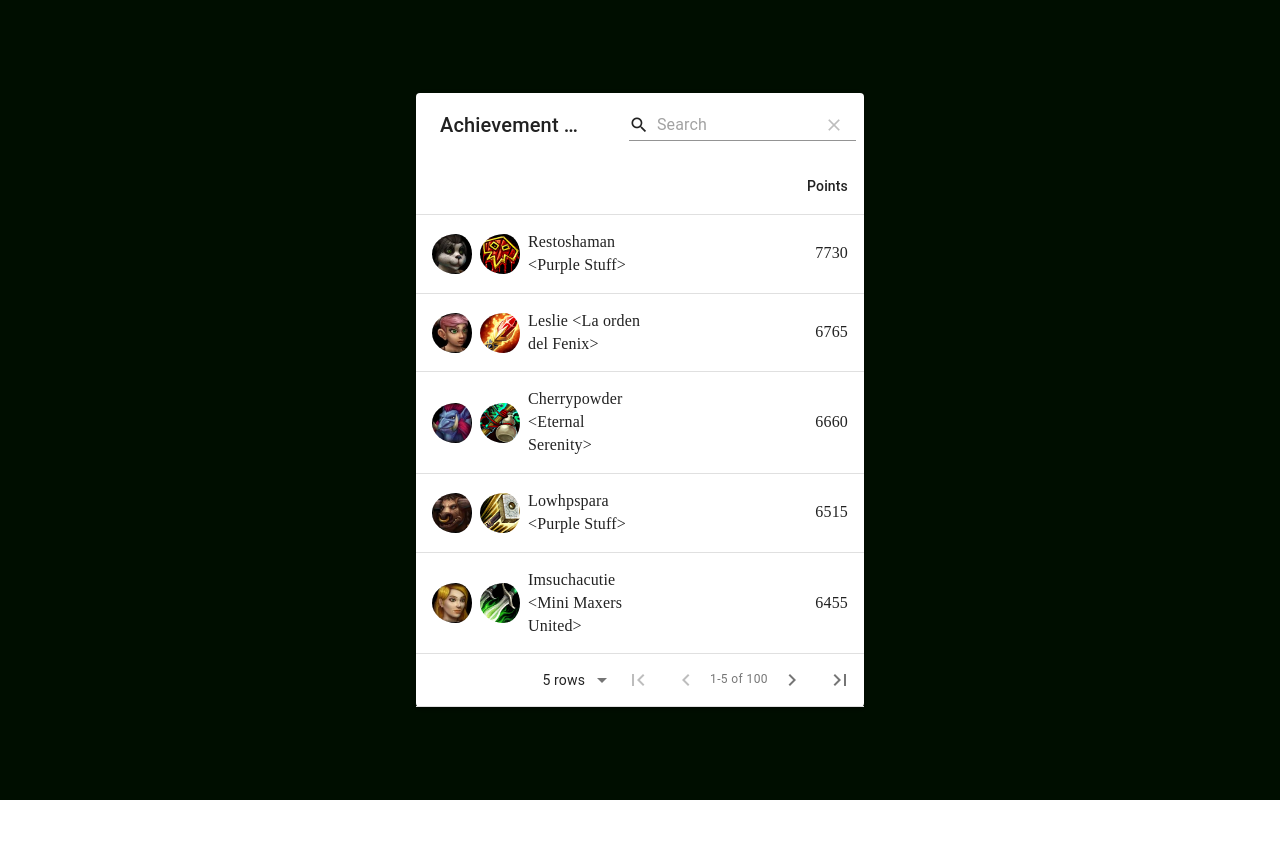
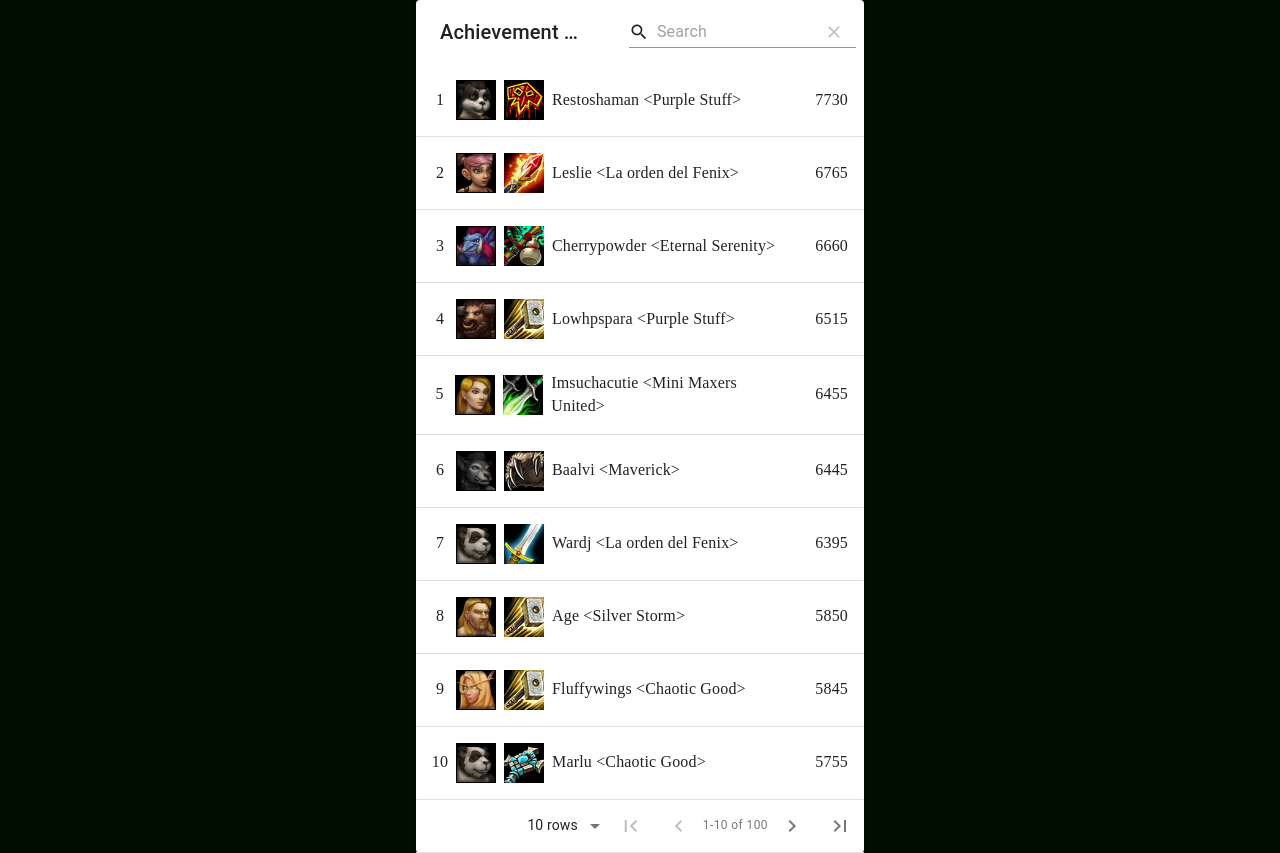
Before and after one commit to brues-code/Mistblade-Achievement-Ladder, a React (Create React App) app: page / in a window 1280 px wide. Before the commit the page ends 800 px from the top, so only its background shows below. Built offline with nearby package versions, Linux system fonts and the light colour scheme.

Commit message:
added ranking text

```diff
--- a/src/app/components/Ladder/Ladder.tsx
+++ b/src/app/components/Ladder/Ladder.tsx
@@ -5,7 +5,7 @@ import { Character } from "types/Character";
 
 import { useApp } from "app/context/AppContext";
 
-import { ImageContainer, NameWrapper, CharImage } from "./styles";
+import { ImageContainer, NameWrapper, CharImage, RankingText } from "./styles";
 
 const TableColumns: Array<Column<Character>> = [
   {
@@ -16,6 +16,7 @@ const TableColumns: Array<Column<Character>> = [
       const classUrl = "/assets/class/" + rowData.Class + ".png";
       return (
         <NameWrapper>
+          <RankingText>{rowData.index + 1}</RankingText>
           <ImageContainer>
             <CharImage src={portraitUrl} />
             <CharImage src={classUrl} />
@@ -29,7 +30,7 @@ const TableColumns: Array<Column<Character>> = [
     title: "Points",
     field: "Points",
     align: "right",
-    width: 100
+    width: "25%",
   },
 ];
 
@@ -41,6 +42,7 @@ const Ladder: FC = () => {
       title="Achievement Ladder"
       columns={TableColumns}
       data={characters}
+      options={{ pageSize: 10, maxBodyHeight: "750px", header: false }}
     />
   );
 
--- a/src/app/components/Ladder/styles.ts
+++ b/src/app/components/Ladder/styles.ts
@@ -12,6 +12,14 @@ export const ImageContainer = styled.div`
 
 export const CharImage = styled.img`
   width: 40px;
-  border-radius: 50%;
   padding-right: 8px;
 `;
+
+export const RankingText = styled.div`
+  font-size: 16px;
+  width: 16px;
+  display: flex;
+  justify-content: center;
+  align-content: center;
+  padding-right: 8px;
+`;
--- a/src/app/context/AppContext.tsx
+++ b/src/app/context/AppContext.tsx
@@ -27,7 +27,10 @@ interface SampleData {
 }
 
 const loadSampleData = (): Character[] =>
-  (sample_character_data as SampleData[]).map(({ Value }) => ({ ...Value }));
+  (sample_character_data as SampleData[]).map(({ Value }, index) => ({
+    ...Value,
+    index,
+  }));
 
 const AppContextProvider: FC = ({ children }) => {
   const [characters] = useState<Character[]>(loadSampleData());
--- a/src/types/Character.ts
+++ b/src/types/Character.ts
@@ -1,6 +1,7 @@
 import { Class, Gender, Race } from "enums";
 
 export interface Character {
+  index: number;
   Name: string;
   Class: Class;
   Race: Race;
```
